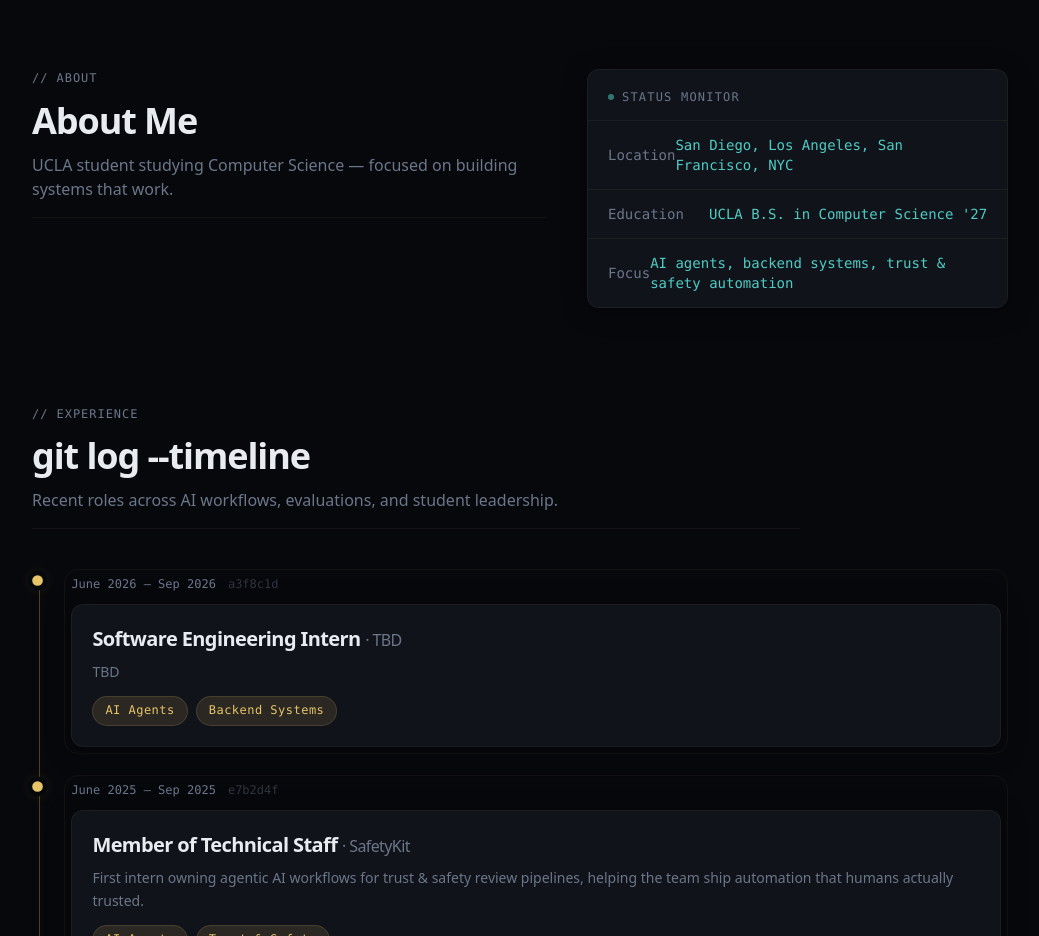
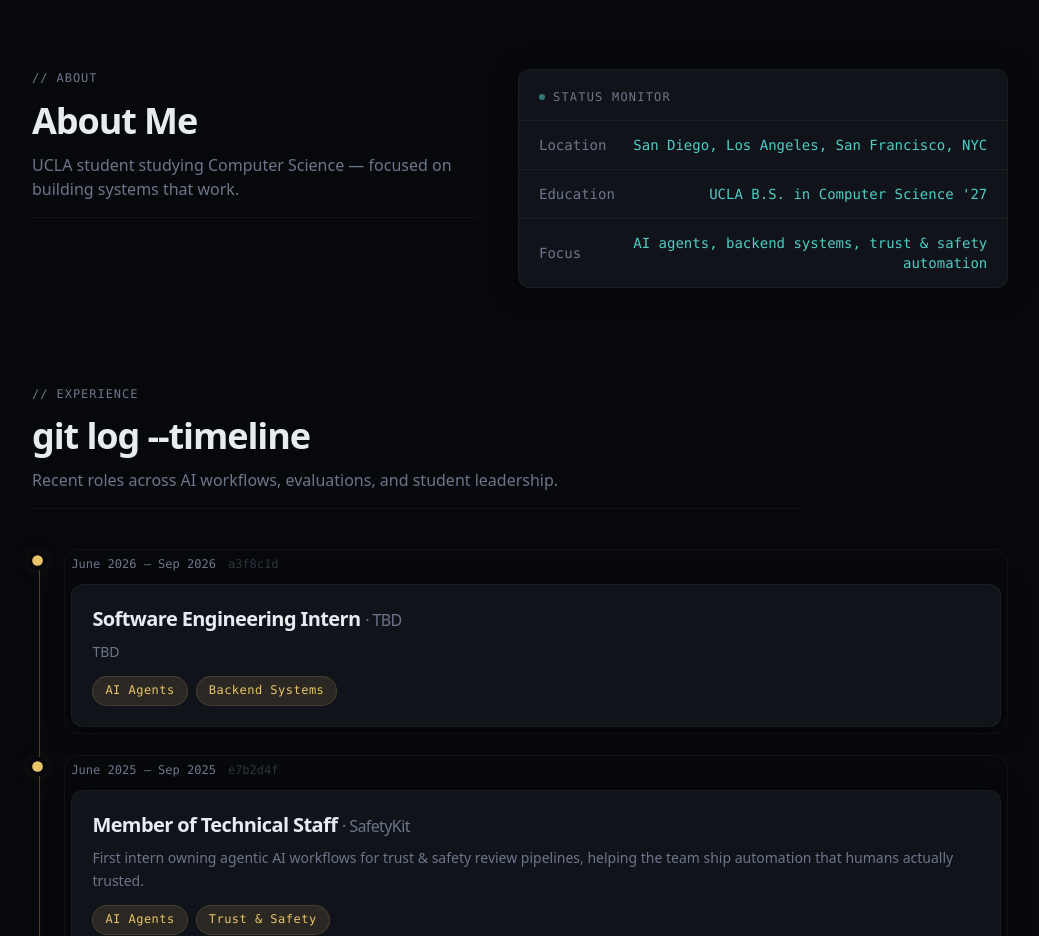
Before and after one commit to lordboba/txdev, a Next.js app in the folder personal-website/: page / in a window 1280 px wide. Shown: the part 1280-2216 px from the top of the page, without its empty margins (120-1159 px from the left). Built offline with nearby package versions, Linux system fonts and the light colour scheme; no server answers; a web font is replaced by a local one.

Commit message:
Fix about

```diff
--- a/personal-website/app/page.tsx
+++ b/personal-website/app/page.tsx
@@ -106,7 +106,7 @@
         {/* ═══ About ═══ */}
         <section
           id="about"
-          className="grid gap-10 lg:grid-cols-[minmax(0,1.1fr)_minmax(0,0.9fr)]"
+          className="grid gap-10 lg:grid-cols-[minmax(0,1fr)_minmax(0,1.1fr)]"
         >
           <div className="reveal-on-scroll reveal-slide-left">
             <SectionHeading
@@ -130,8 +130,8 @@
                   key={fact.label}
                   className="status-row-hover flex items-center justify-between px-5 py-3.5"
                 >
-                  <dt className="font-mono text-sm text-muted">{fact.label}</dt>
-                  <dd className="font-mono text-sm text-secondary">
+                  <dt className="font-mono text-sm text-muted shrink-0">{fact.label}</dt>
+                  <dd className="font-mono text-sm text-secondary text-right">
                     {fact.value}
                   </dd>
                 </div>
```
